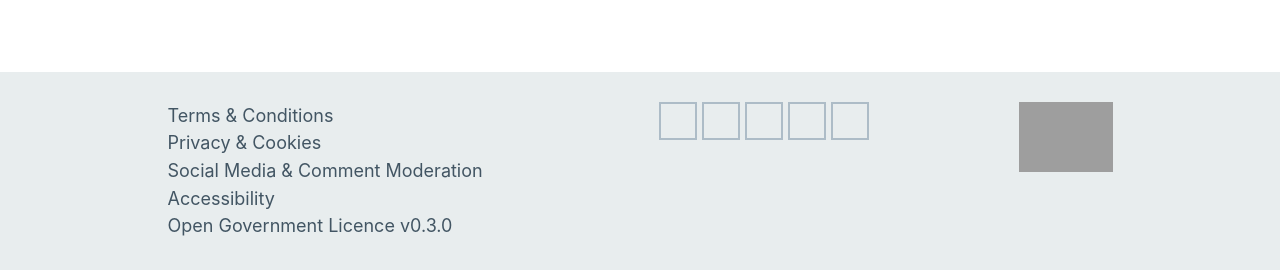
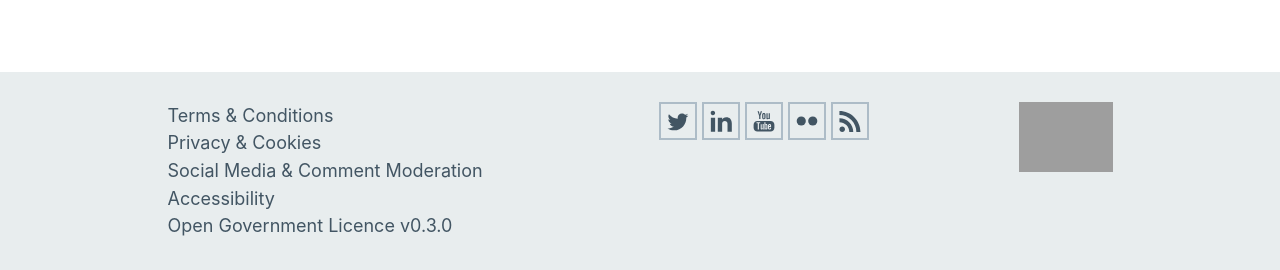
Before and after one commit to nhsengland/NCDR-reference-library, a Django app: page /about in a window 1280 px wide. Shown: the part 1319-1589 px from the top of the page. Run offline with Django 3.2, Linux system fonts and the light colour scheme; some libraries are stand-ins or nearby versions; some web fonts are replaced; grey boxes are pictures that could not be loaded.

Commit message:
fixes background images

```diff
--- a/csv_schema/static/css/styles.css
+++ b/csv_schema/static/css/styles.css
@@ -88,15 +88,15 @@ footer {
     padding: 5px;
     border: 2px solid #adbcc7; }
   footer .social-networks a[href^="http://feeds.feedburner.com/"]:before {
-    background-image: url([object Object]); }
+    background-image: url(/static/img/icons/rss.svg); }
   footer .social-networks a[href^="http://flickr.com/"]:before, footer .social-networks a[href^="http://www.flickr.com/"]:before, footer .social-networks a[href^="https://flickr.com/"]:before, footer .social-networks a[href^="https://www.flickr.com/"]:before {
-    background-image: url([object Object]); }
+    background-image: url(/static/img/icons/flickr.svg); }
   footer .social-networks a[href^="http://youtube.com/"]:before, footer .social-networks a[href^="http://www.youtube.com/"]:before, footer .social-networks a[href^="https://youtube.com/"]:before, footer .social-networks a[href^="https://www.youtube.com/"]:before {
-    background-image: url([object Object]); }
+    background-image: url(/static/img/icons/youtube.svg); }
   footer .social-networks a[href^="http://linkedin.com/"]:before, footer .social-networks a[href^="http://www.linkedin.com/"]:before, footer .social-networks a[href^="https://linkedin.com/"]:before, footer .social-networks a[href^="https://www.linkedin.com/"]:before {
-    background-image: url([object Object]); }
+    background-image: url(/static/img/icons/linkedin.svg); }
   footer .social-networks a[href^="http://twitter.com/"]:before, footer .social-networks a[href^="http://www.twitter.com/"]:before, footer .social-networks a[href^="https://twitter.com/"]:before, footer .social-networks a[href^="https://www.twitter.com/"]:before {
-    background-image: url([object Object]); }
+    background-image: url(/static/img/icons/twitter.svg); }
 
 .footer-cover {
   margin-top: 300px;
--- a/csv_schema/static/css/styles.scss
+++ b/csv_schema/static/css/styles.scss
@@ -139,23 +139,23 @@ footer{
   }
 
   .social-networks a[href^="http://feeds.feedburner.com/"]:before {
-      background-image: url(../img/icons/rss.svg);
+      background-image: url(/static/img/icons/rss.svg);
   }
 
   .social-networks a[href^="http://flickr.com/"]:before, .social-networks a[href^="http://www.flickr.com/"]:before, .social-networks a[href^="https://flickr.com/"]:before, .social-networks a[href^="https://www.flickr.com/"]:before {
-      background-image: url(../img/icons/flickr.svg);
+      background-image: url(/static/img/icons/flickr.svg);
   }
 
   .social-networks a[href^="http://youtube.com/"]:before, .social-networks a[href^="http://www.youtube.com/"]:before, .social-networks a[href^="https://youtube.com/"]:before, .social-networks a[href^="https://www.youtube.com/"]:before {
-      background-image: url(../img/icons/youtube.svg);
+      background-image: url(/static/img/icons/youtube.svg);
   }
 
   .social-networks a[href^="http://linkedin.com/"]:before, .social-networks a[href^="http://www.linkedin.com/"]:before, .social-networks a[href^="https://linkedin.com/"]:before, .social-networks a[href^="https://www.linkedin.com/"]:before {
-      background-image: url(../img/icons/linkedin.svg);
+      background-image: url(/static/img/icons/linkedin.svg);
   }
 
   .social-networks a[href^="http://twitter.com/"]:before, .social-networks a[href^="http://www.twitter.com/"]:before, .social-networks a[href^="https://twitter.com/"]:before, .social-networks a[href^="https://www.twitter.com/"]:before {
-      background-image: url(../img/icons/twitter.svg);
+      background-image: url(/static/img/icons/twitter.svg);
   }
 }
 
--- a/csv_schema/static/webpack.config.js
+++ b/csv_schema/static/webpack.config.js
@@ -2,6 +2,7 @@ var ExtractTextPlugin = require('extract-text-webpack-plugin');
 
 module.exports = {
   entry: ['./css/styles.scss'],
+  // publicPath: "/",
   output: {
     filename: 'dist/bundle.js'
   },
```
